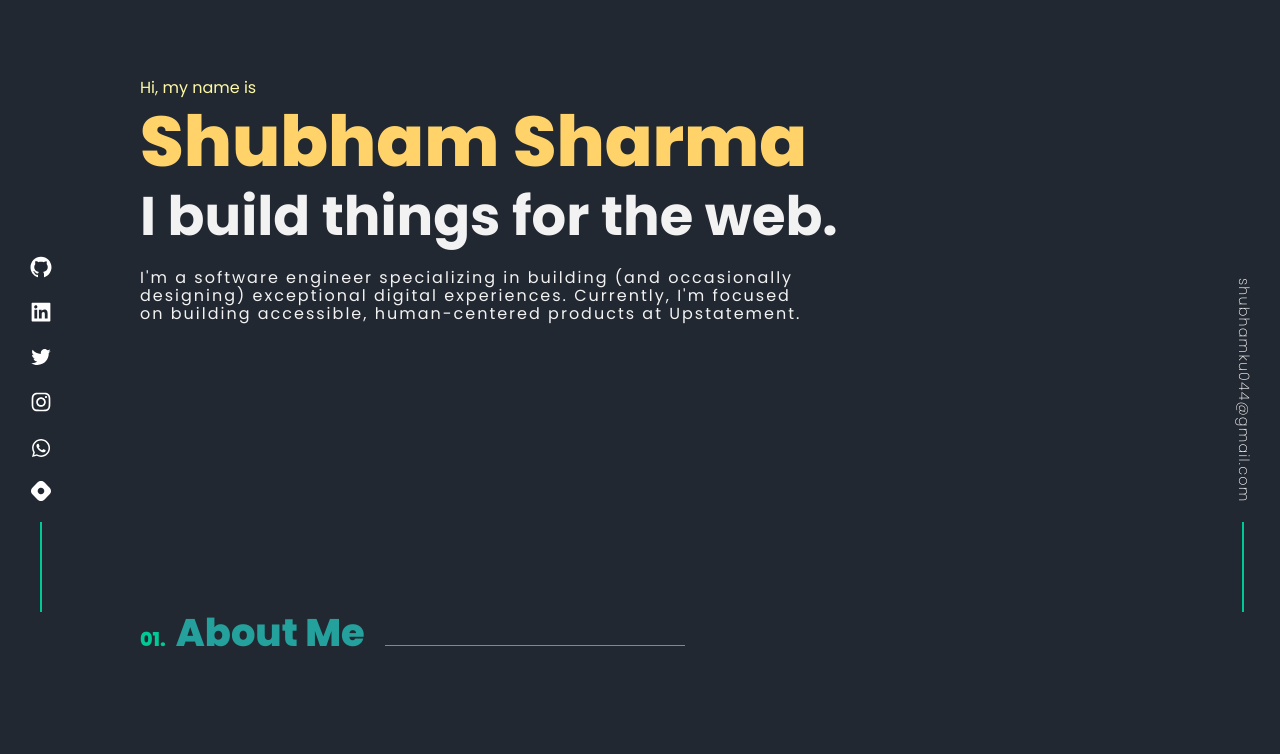
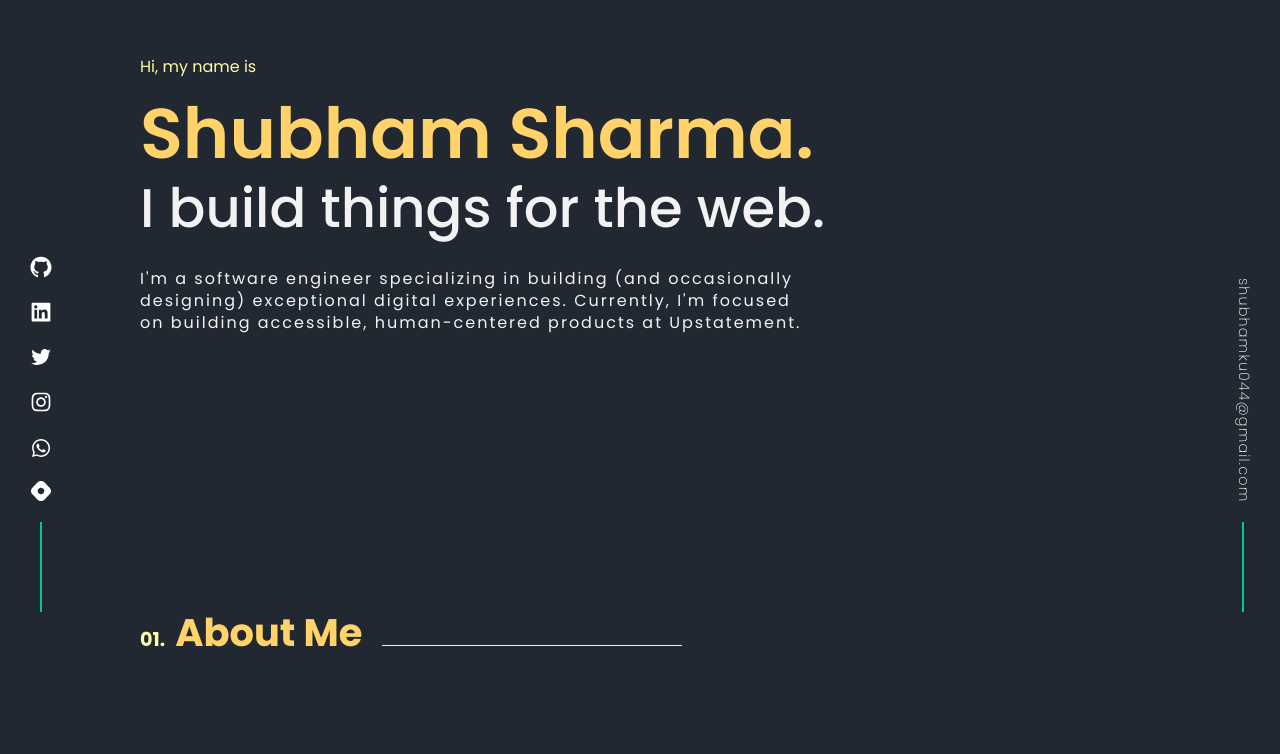
Before and after one commit to shubhamku044/my-portfolio, a Next.js app: page / in a window 1280 px wide. Shown: the part 188-942 px from the top of the page. Built offline with nearby package versions, Linux system fonts and the light colour scheme.

Commit message:
updated the hero color

```diff
--- a/components/Hero.jsx
+++ b/components/Hero.jsx
@@ -19,7 +19,7 @@ const Hero = () => {
             animate={{ translateY: 0, opacity: 1 }}
             transition={{ duration: 0.3, delay: 1.1 }}
           >
-            Shubham Sharma
+            Shubham Sharma.
           </motion.h1>
           <motion.h2
             initial={{ translateY: 30, opacity: 0 }}
@@ -41,11 +41,16 @@ const Hero = () => {
             Upstatement.
           </motion.p>
         </div>
-        <div className={`${styles['hero__container-3']}`}>
+        <motion.div
+          initial={{ translateY: 30, opacity: 0 }}
+          animate={{ translateY: 0, opacity: 1 }}
+          transition={{ duration: 0.3, delay: 1.7 }}
+          className={`${styles['hero__container-3']}`}
+        >
           <Link href={'#'}>
-            <motion.a target={'_blank'}>Contact</motion.a>
+            <a target={'_blank'}>Contact</a>
           </Link>
-        </div>
+        </motion.div>
       </div>
     </section>
   );
--- a/styles/components/about.module.scss
+++ b/styles/components/about.module.scss
@@ -6,8 +6,12 @@
     display: flex;
     align-items: baseline;
     font-size: $font-xl;
-    font-weight: 800;
-    color: $color-primary;
+    font-weight: 600;
+
+    color: $color-yellow-primary;
+    @include xs {
+      font-weight: 700;
+    }
 
     @include sm {
       font-size: $font-2xl;
@@ -26,14 +30,14 @@
     }
     &::before,
     &::after {
-      color: $color-tertiary;
+      color: $color-yellow-secondary;
     }
     &::after {
       content: '';
       display: block;
       position: relative;
       height: 1px;
-      background-color: $color-tertiary;
+      background-color: $color-yellow-secondary;
       margin-left: 20px;
       width: 150px;
 
--- a/styles/components/hero.module.scss
+++ b/styles/components/hero.module.scss
@@ -5,9 +5,14 @@
   min-height: 100vh;
   display: flex;
   align-items: center;
+  user-select: none;
   &__container {
     & > *:not(:last-child) {
-      margin-bottom: 1.4rem;
+      margin-bottom: 1rem;
+
+      @include sm {
+        margin-bottom: 1.8rem;
+      }
     }
 
     &-1 {
@@ -22,11 +27,17 @@
       }
       h1 {
         color: $color-yellow-primary;
-        font-size: $font-2xl;
+        font-size: $font-xl;
         margin-bottom: 0.4rem;
-        font-weight: 800;
+        font-weight: 600;
+        margin-top: 0.8rem;
+
+        @include xs {
+          font-size: $font-2xl;
+        }
         @include sm {
           font-size: $font-3xl;
+          margin-top: 1.2rem;
         }
         @include lg {
           font-size: $font-4xl;
@@ -34,7 +45,13 @@
       }
       h2 {
         color: $color-gray;
-        font-size: $font-2xl;
+        font-size: $font-lg;
+        font-weight: 500;
+
+        @include xs {
+          font-size: $font-xl;
+        }
+
         @include lg {
           font-size: $font-3xl;
         }
@@ -46,6 +63,7 @@
         max-width: 34rem;
         font-size: $font-sm;
         letter-spacing: 2px;
+        line-height: 22px;
 
         @include md {
           max-width: 42rem;
@@ -55,14 +73,15 @@
     }
     &-3 {
       margin-top: 2rem;
-      display: none;
+      // display: none;
       a {
         text-decoration: none;
-        font-size: $font-xl;
-        color: $color-tertiary;
-        border: 2px solid $color-tertiary;
-        padding: 0.4rem 1.2rem;
+        font-size: $font-lg;
+        color: $color-yellow-primary;
+        border: 1.8px solid $color-yellow-secondary;
+        padding: 0.3rem 1.2rem;
         border-radius: 4px;
+        cursor: pointer;
 
         @include md {
           display: none;
--- a/styles/globals.scss
+++ b/styles/globals.scss
@@ -136,7 +136,7 @@ body::-webkit-scrollbar-track {
 }
 
 body::-webkit-scrollbar-thumb {
-  background-color: rgba($color-yellow-secondary, 0.6);
+  background-color: rgba($color-yellow-secondary, 0.3);
   border-radius: 2rem;
 }
 
--- a/styles/layout/Header.module.scss
+++ b/styles/layout/Header.module.scss
@@ -45,6 +45,7 @@
           display: flex;
         }
         li {
+          cursor: pointer;
           &:not(:last-child) {
             margin-right: 2rem;
 
@@ -83,7 +84,7 @@
         display: block;
         width: 1.8rem;
         height: 2px;
-        background-color: aqua;
+        background-color: $color-yellow-primary;
         &:not(:last-child) {
           margin-bottom: 0.5rem;
         }
```
